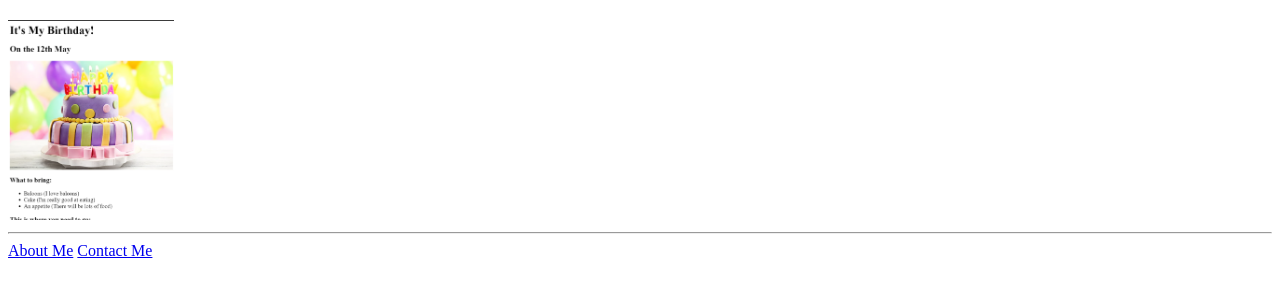
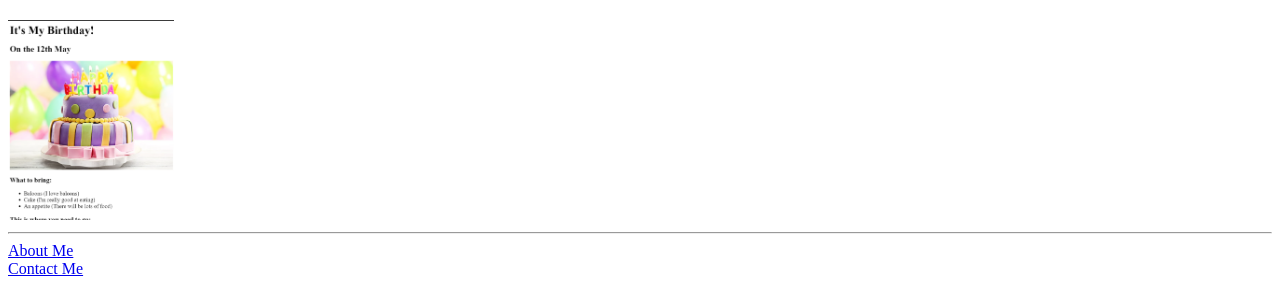
Before and after one commit to mamigo2020/mamigoresume, a plain HTML site: page index.html in a window 1280 px wide. Shown: the part 566-852 px from the top of the page. Drawn offline with Linux system fonts and the light colour scheme.

Commit message:
Update index.html

```diff
--- a/index.html
+++ b/index.html
@@ -26,7 +26,7 @@
    <h1><a href="./assets/images/birthday-invite.png">Birthday Invite Project </a></h1>
    <img src="./assets/images/Screenshot 2024-07-11 061603.png" height="200" alt="birthday-invite" />
    <hr />
-  <a href="./public/about.html">About Me</a>
+  <a href="./public/about.html">About Me</a> <br />
       <a href="./public/contact.html">Contact Me</a>
 
 
```
